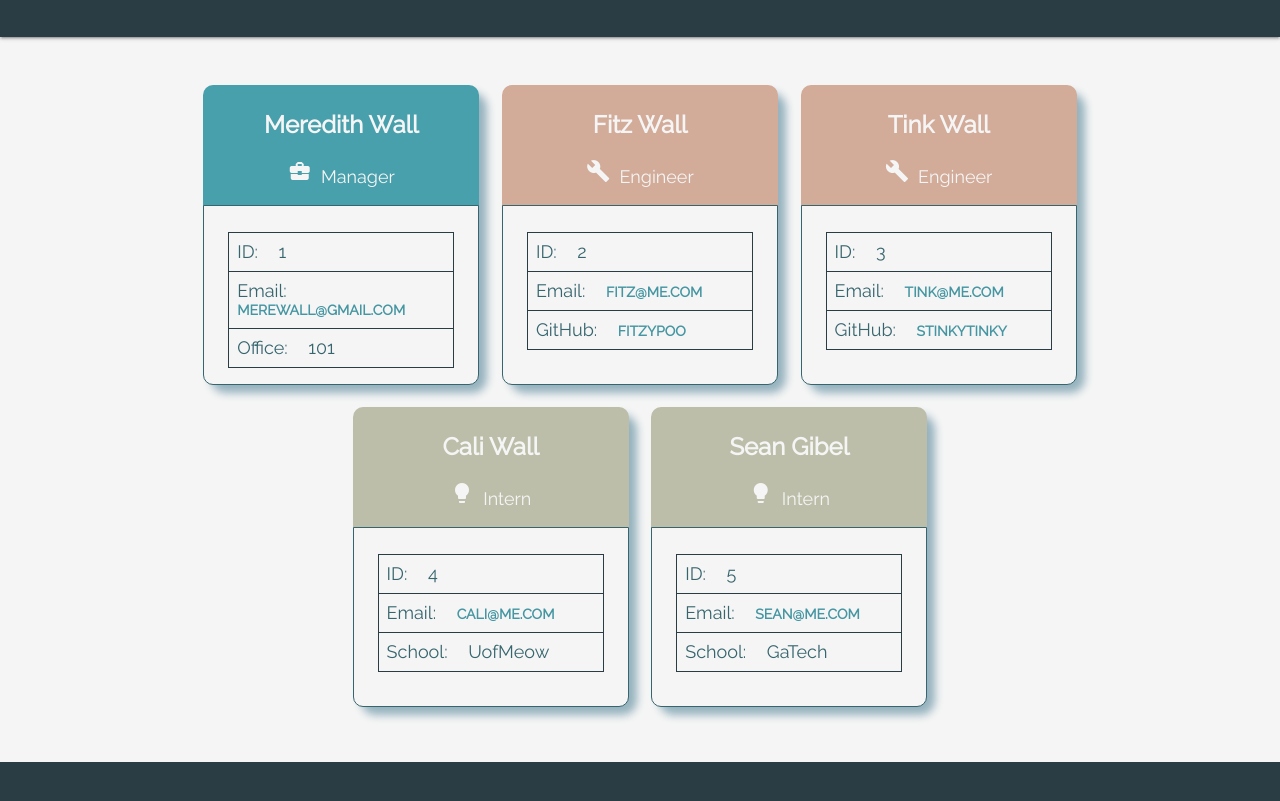
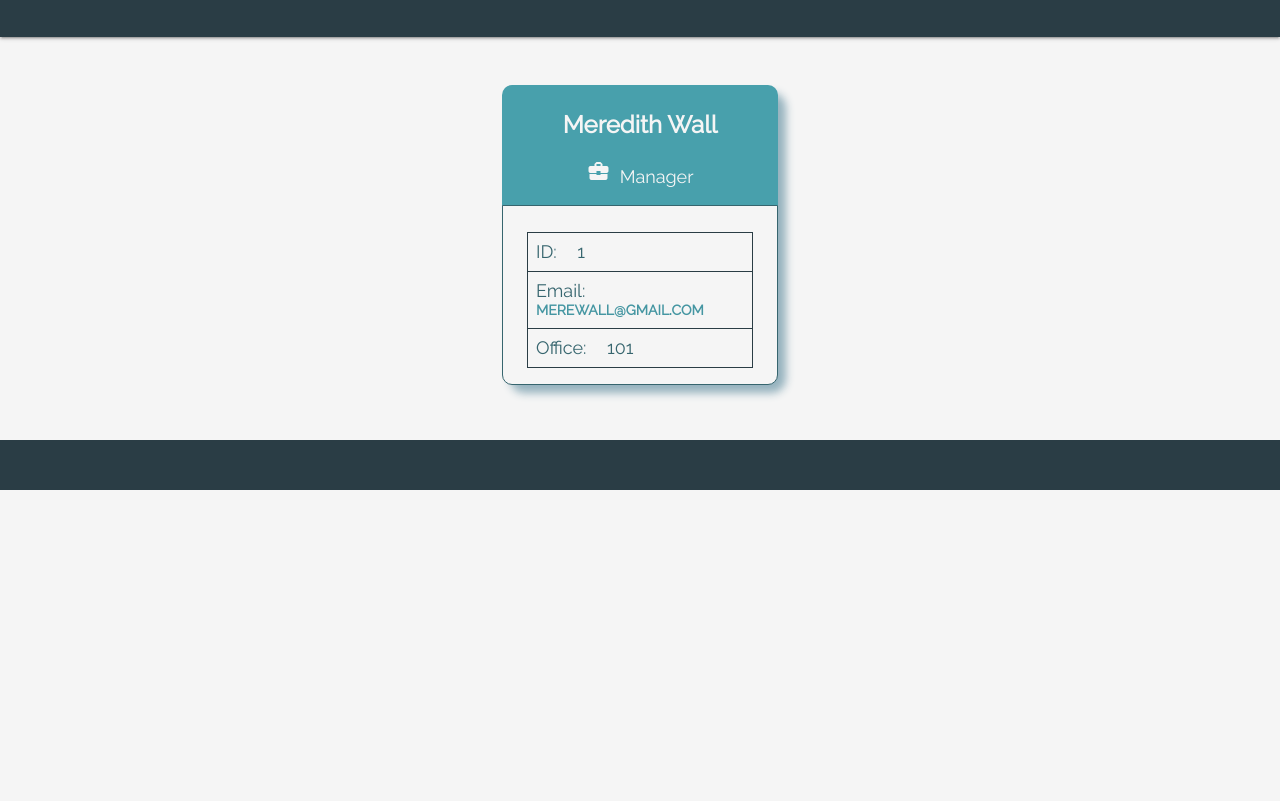
Before and after one commit to merewall/Team-Profile-Generator, a website: page dist/index.html in a window 1280 px wide. Shown: the part 113-914 px from the top of the page. After the commit the page ends 800 px from the top, so only its background shows below. Drawn offline with nearby package versions, Linux system fonts and the light colour scheme.

```diff
--- a/dist/index.html
+++ b/dist/index.html
@@ -56,90 +56,6 @@
                     </div>
                 </div>
 
-                <!-- engineer card  -->
-                <div class="col s12 m6 l4">
-                    <div class="card small">
-                        <div class="card-content engineer">
-                            <span class="card-title">Fitz Wall</span>
-                            <p><span><i class="material-icons">build</i></span>&nbsp;&nbsp;Engineer</p>
-                        </div>
-                        <div class="card-action">
-                            <div class="id">
-                                <span>ID: </span><span>2</span>
-                            </div>
-                            <div>
-                                <span>Email: </span><a href="mailto:fitz@me.com">fitz@me.com</a>
-                            </div>
-                            <div>
-                                <span>GitHub: </span><a href="https://github.com/fitzypoo" target="_blank">fitzypoo</a>
-                            </div>
-                        </div>
-                    </div>
-                </div>
-
-                <!-- engineer card  -->
-                <div class="col s12 m6 l4">
-                    <div class="card small">
-                        <div class="card-content engineer">
-                            <span class="card-title">Tink Wall</span>
-                            <p><span><i class="material-icons">build</i></span>&nbsp;&nbsp;Engineer</p>
-                        </div>
-                        <div class="card-action">
-                            <div class="id">
-                                <span>ID: </span><span>3</span>
-                            </div>
-                            <div>
-                                <span>Email: </span><a href="mailto:tink@me.com">tink@me.com</a>
-                            </div>
-                            <div>
-                                <span>GitHub: </span><a href="https://github.com/stinkytinky" target="_blank">stinkytinky</a>
-                            </div>
-                        </div>
-                    </div>
-                </div>
-
-                <!-- intern card  -->
-                <div class="col s12 m6 l4">
-                    <div class="card small">
-                        <div class="card-content intern">
-                            <span class="card-title">Cali Wall</span>
-                            <p><span><i class="material-icons">lightbulb</i></span>&nbsp;&nbsp;Intern</p>
-                        </div>
-                        <div class="card-action">
-                            <div class="id">
-                                <span>ID: </span><span>4</span>
-                            </div>
-                            <div>
-                                <span>Email: </span><a href="mailto:cali@me.com">cali@me.com</a>
-                            </div>
-                            <div>
-                                <span>School: </span><span>UofMeow</span>
-                            </div>
-                        </div>
-                    </div>
-                </div>
-
-                <!-- intern card  -->
-                <div class="col s12 m6 l4">
-                    <div class="card small">
-                        <div class="card-content intern">
-                            <span class="card-title">Sean Gibel</span>
-                            <p><span><i class="material-icons">lightbulb</i></span>&nbsp;&nbsp;Intern</p>
-                        </div>
-                        <div class="card-action">
-                            <div class="id">
-                                <span>ID: </span><span>5</span>
-                            </div>
-                            <div>
-                                <span>Email: </span><a href="mailto:sean@me.com">sean@me.com</a>
-                            </div>
-                            <div>
-                                <span>School: </span><span>GaTech</span>
-                            </div>
-                        </div>
-                    </div>
-                </div>
-
             </div>
 
         </div>
```
Also changed, not shown: README.md, dist/assets/images/app-initiation.PNG (added), dist/assets/images/app-initiation2.PNG (added), dist/assets/images/email-validation.PNG (added), dist/assets/images/number-validation.PNG (added), dist/assets/images/profile-desktop.PNG (added), dist/assets/images/profile-mobile.PNG (added), dist/assets/images/profile-tablet.PNG (added), dist/assets/images/success-message.PNG (added), dist/assets/images/test-initiation.PNG (added), dist/assets/images/test-success.PNG (added), dist/assets/images/validation-message.PNG (added).
